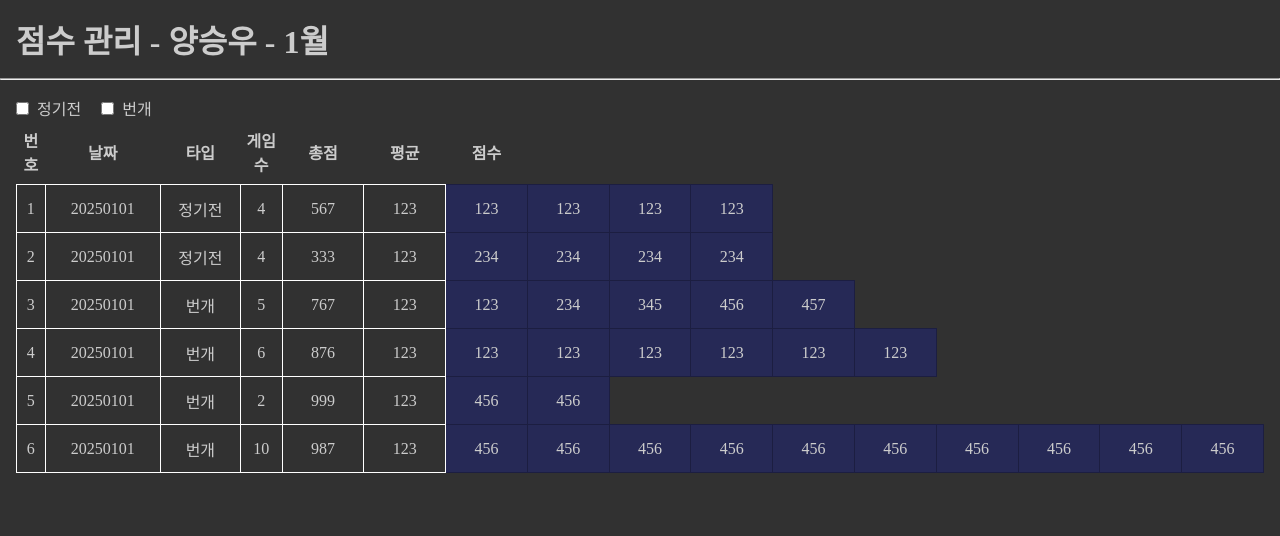
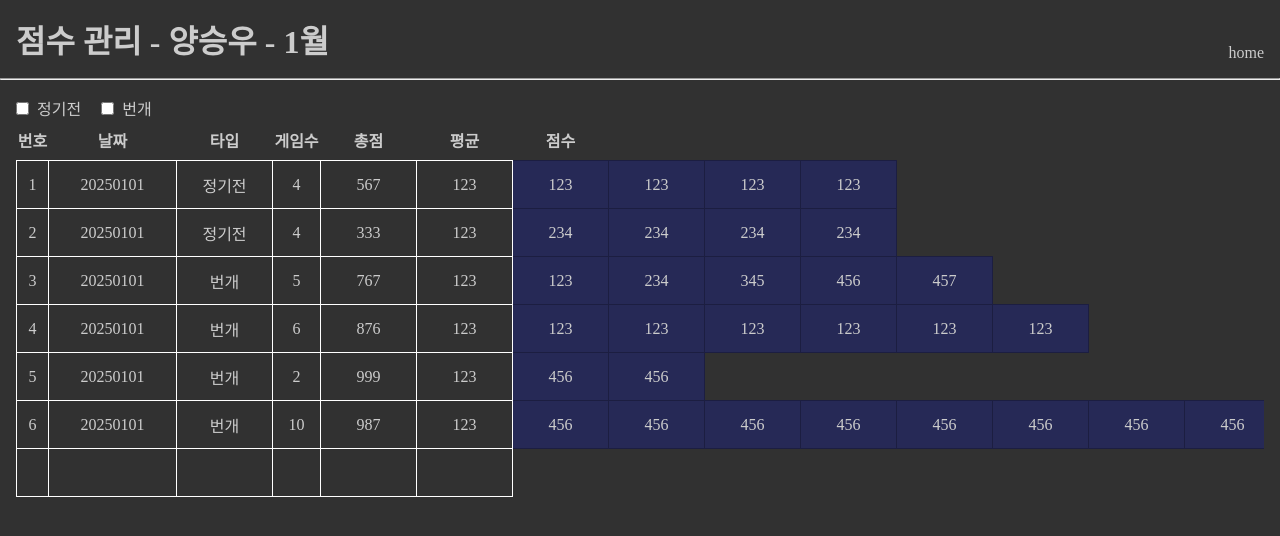
Before and after one commit to BallboyDev/bowling-admin-page, a SvelteKit app: page /score in a window 1280 px wide. Shown: the top 536 px of the page. Built offline with nearby package versions, Linux system fonts and the light colour scheme.

Commit message:
기본 기능 개발

```diff
--- a/package.json
+++ b/package.json
@@ -18,5 +18,8 @@
 		"svelte-check": "^4.0.0",
 		"typescript": "^5.0.0",
 		"vite": "^5.4.11"
+	},
+	"dependencies": {
+		"axios": "^1.7.9"
 	}
 }
--- a/src/routes/components/Title.svelte
+++ b/src/components/Title.svelte
@@ -4,6 +4,7 @@
 
 <div class="title">
     <h1>{title} - 1월</h1>
+    <a href="/">home</a>
 </div>
 
 <hr />
@@ -13,9 +14,15 @@
         margin: 1rem;
         display: flex;
         align-items: end;
+        justify-content: space-between;
 
         & > h1 {
             margin-right: 1rem;
         }
+
+        & > a {
+            text-decoration: none;
+            color: #cccccc;
+        }
     }
 </style>
--- /dev/null
+++ b/src/routes/admin/+page.svelte
@@ -0,0 +1,102 @@
+<script>
+    // @ts-nocheck
+
+    import axios from "axios";
+    import Title from "../../components/Title.svelte";
+    import { onMount } from "svelte";
+
+    let name = $state("");
+    let birth = $state("");
+    let phone = $state("");
+    let memberList = $state([]);
+
+    onMount(() => {
+        getMemberList();
+    });
+
+    const submit = async () => {
+        if (!!name && !!birth && !!phone) {
+            console.log("callApi");
+
+            await axios
+                .post("http://localhost:3000/bap/admin/createMember", {
+                    name,
+                    birth,
+                    phone,
+                })
+                .then((res) => {
+                    name = "";
+                    birth = "";
+                    phone = "";
+                })
+                .finally(() => {
+                    getMemberList();
+                });
+        } else {
+            alert("check value!!!");
+        }
+    };
+
+    const getMemberList = async () => {
+        await axios
+            .get("http://localhost:3000/bap/admin/memberList")
+            .then((res) => {
+                console.log(res.data);
+                memberList = res.data;
+            });
+    };
+</script>
+
+<Title title="관리자 페이지" />
+
+<div class="contents">
+    <div class="type">
+        <label class="label" for="">이름</label>
+        <input class="data" type="text" name="name" bind:value={name} />
+        <br />
+
+        <label class="label" for="">생일</label>
+        <input class="data" type="date" name="birth" bind:value={birth} />
+        <br />
+
+        <label class="label" for="">전화번호</label>
+        <input class="data" type="tel" name="phone" bind:value={phone} />
+    </div>
+
+    <button onclick={submit}>submit</button>
+
+    <div class="members">
+        {#each memberList as member}
+            <div>{member.name}</div>
+        {/each}
+    </div>
+</div>
+
+<style lang="scss">
+    .contents {
+        padding: 1rem;
+
+        & > .type {
+            & > .label {
+                margin-right: 0.5rem;
+                width: 5rem;
+                display: inline-block;
+            }
+            & > .data {
+                margin-right: 1rem;
+                width: 10rem;
+                display: inline-block;
+            }
+
+            & > .submit {
+                width: 5rem;
+                height: 2rem;
+                display: inline-block;
+            }
+        }
+
+        & > .members {
+            padding: 1rem 0;
+        }
+    }
+</style>
--- a/src/routes/score/+page.svelte
+++ b/src/routes/score/+page.svelte
@@ -1,5 +1,5 @@
 <script>
-    import Title from "../components/Title.svelte";
+    import Title from "../../components/Title.svelte";
     import records from "./records.json";
 </script>
 
@@ -11,6 +11,7 @@
         <input type="checkbox" /><label for="">번개</label>
     </div>
 
+    <div class="wrapper">
         <table>
             <thead>
                 <tr>
@@ -37,13 +38,23 @@
                         {/each}
                     </tr>
                 {/each}
+                <tr>
+                    <td class="index"></td>
+                    <td class="date"></td>
+                    <td class="type"></td>
+                    <td class="count"></td>
+                    <td class="total"></td>
+                    <td class="avg"></td>
+                </tr>
             </tbody>
         </table>
+    </div>
 </div>
 
 <style lang="scss">
     .contents {
-        padding: 1rem;
+        padding: 0 1rem;
+        margin: 1rem 0;
 
         & > .type {
             & > input {
@@ -54,11 +65,15 @@
             }
         }
 
+        & > .wrapper {
+            width: 100%;
+            overflow: scroll;
             & > table {
                 border-collapse: collapse;
+                overflow: scroll;
 
                 & > thead {
-                position: sticky;
+                    // position: sticky;
                     & > tr > th {
                         padding: 0.5rem 0;
                     }
@@ -71,28 +86,38 @@
                 }
 
                 & .index {
+                    // position: sticky;
                     width: 2rem;
+                    min-width: 2rem;
                 }
                 & .date {
                     width: 8rem;
+                    min-width: 8rem;
                 }
                 & .type {
                     width: 6rem;
+                    min-width: 6rem;
                 }
                 & .count {
                     width: 3rem;
+                    min-width: 3rem;
                 }
                 & .total {
                     width: 6rem;
+                    min-width: 6rem;
                 }
                 & .avg {
                     width: 6rem;
+                    min-width: 6rem;
                 }
                 & .score {
                     width: 6rem;
+                    min-width: 6rem;
+
                     border: 1px solid rgb(28, 30, 65);
                     background-color: rgb(38, 41, 86);
                 }
             }
         }
+    }
 </style>
```
Also changed, not shown: src/routes/+page.svelte (+6 -2 lines), src/routes/member/+page.svelte (+17 -2 lines), 1 other file (tests, documents, lock files or other folders). Lines whose indentation alone changed are shown as unchanged.
